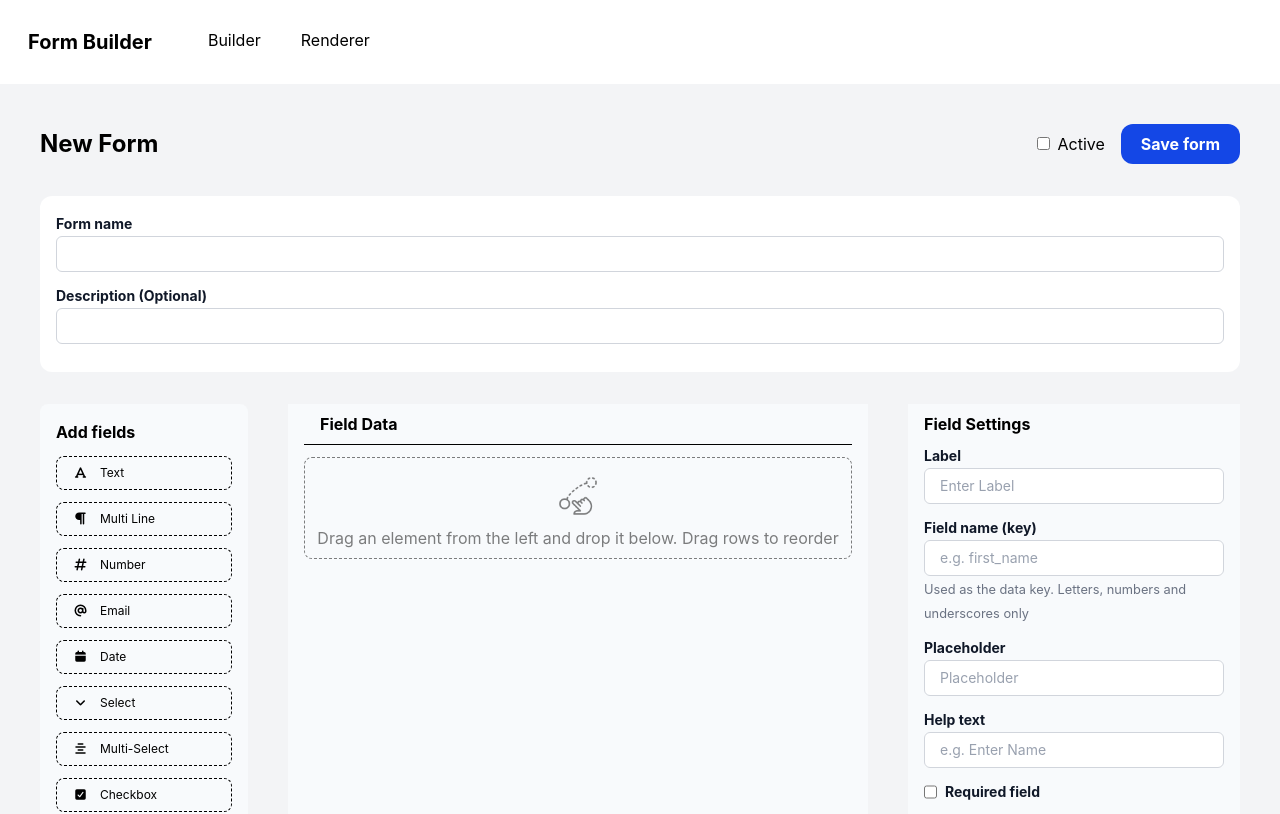
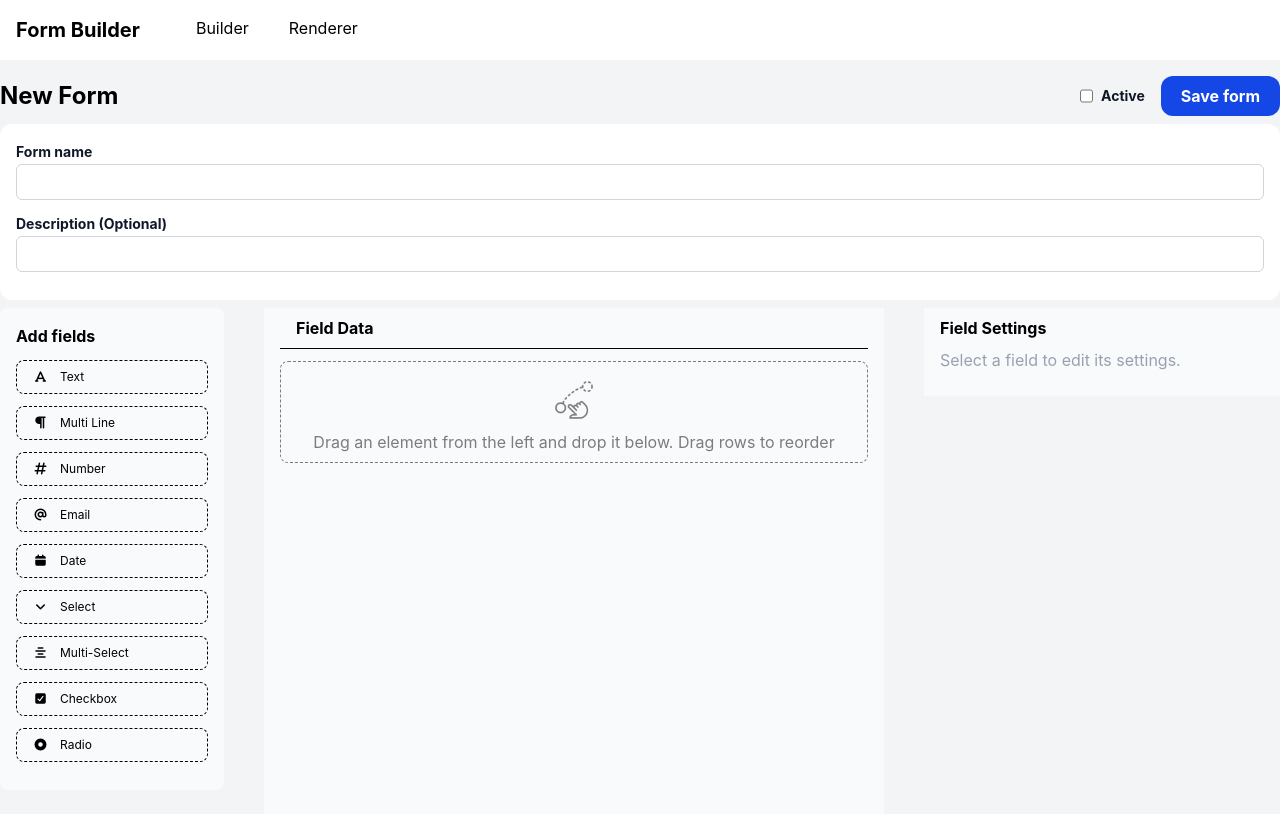
Before and after one commit to amanraina1/form-builder-vue, a Vue app in the folder frontend/: page /builder in a window 1280 px wide. Shown: the top 814 px of the page. Built offline with nearby package versions, Linux system fonts and the light colour scheme.

Commit message:
added store, field settings also

```diff
--- a/frontend/package.json
+++ b/frontend/package.json
@@ -15,7 +15,8 @@
     "tailwindcss": "^4.2.4",
     "vue": "^3.5.32",
     "vue-draggable": "^2.0.6",
-    "vuedraggable": "^4.1.0"
+    "vuedraggable": "^4.1.0",
+    "vuex": "^4.1.0"
   },
   "devDependencies": {
     "@vitejs/plugin-vue": "^6.0.6",
--- a/frontend/src/components/Builder/FormBuilder.vue
+++ b/frontend/src/components/Builder/FormBuilder.vue
@@ -1,31 +1,41 @@
 <script setup>
-import { ref } from "vue";
+import { computed, ref, watch } from "vue";
 import Menu from "./FormComponents/Menu.vue";
 import Sections from "./FormComponents/Sections.vue";
 import TextField from "../FormFields/TextField.vue";
 import FieldSettings from "./FormComponents/FieldSettings/FieldSettings.vue";
+import Checkbox from "../FormFields/Checkbox.vue";
+import { useStore } from "vuex";
+const store = useStore();
 
 const fieldsList = ref([]);
+
+const activeField = computed(() => store.getters.getActiveField);
+
+// watch(fieldsList.value, (nv) => {
+//   console.log(nv);
+// });
+
+// watch(activeField, (nv) => {
+//   console.log(nv);
+// });
 </script>
 
 <template>
-  <div class="main-wrapper mx-auto p-10 basic-details">
+  <div class="main-wrapper mx-auto py-4 basic-details">
     <header class="flex justify-between items-center">
       <h1 class="font-bold text-2xl">New Form</h1>
-      <span>
-        <span class="mr-4">
-          <input type="checkbox" class="mr-2" />
-          <label>Active</label>
-        </span>
+      <div class="flex items-center gap-4">
+        <Checkbox label="Active" />
         <button
           class="bg-blue-700 hover:bg-blue-900 text-white font-bold py-2 px-5 rounded-xl cursor-pointer"
         >
           Save form
         </button>
-      </span>
+      </div>
     </header>
 
-    <div class="bg-white p-4 my-8 rounded-xl">
+    <div class="bg-white p-4 my-2 rounded-xl">
       <TextField name="formName" label="Form name" />
 
       <TextField
@@ -55,7 +65,7 @@ const fieldsList = ref([]);
         <Sections :fieldsList="fieldsList" />
       </div>
 
-      <FieldSettings fieldType="text" class="col-span-3" />
+      <FieldSettings :activeField="activeField" class="col-span-3" />
     </div>
   </div>
 </template>
--- a/frontend/src/components/Builder/FormComponents/FEFields.vue/FESimpleFields.vue
+++ b/frontend/src/components/Builder/FormComponents/FEFields.vue/FESimpleFields.vue
@@ -1,12 +1,20 @@
 <script setup>
+import { useStore } from "vuex";
+const store = useStore();
+
 defineProps({
   fieldData: { type: Object, default: () => ({}) },
 });
+
+const addActiveField = (field) => {
+  store.commit("addActiveField", field);
+};
 </script>
 
 <template>
   <div
     v-if="fieldData.type === 'text'"
+    @click="addActiveField(fieldData)"
     class="grid grid-cols-10 items-center input-field bg-slate-50 rounded-xl mb-4"
   >
     <label
@@ -26,6 +34,7 @@ defineProps({
 
   <div
     v-else-if="fieldData.type === 'textarea'"
+    @click="addActiveField(fieldData)"
     class="grid grid-cols-10 items-center input-field bg-slate-50 rounded-xl mb-4"
   >
     <label
@@ -45,6 +54,7 @@ defineProps({
 
   <div
     v-else-if="fieldData.type === 'number'"
+    @click="addActiveField(fieldData)"
     class="grid grid-cols-10 items-center input-field bg-slate-50 rounded-xl mb-4"
   >
     <label
@@ -64,6 +74,7 @@ defineProps({
 
   <div
     v-else-if="fieldData.type === 'email'"
+    @click="addActiveField(fieldData)"
     class="grid grid-cols-10 items-center input-field bg-slate-50 rounded-xl mb-4"
   >
     <label
@@ -83,6 +94,7 @@ defineProps({
 
   <div
     v-else-if="fieldData.type === 'date'"
+    @click="addActiveField(fieldData)"
     class="grid grid-cols-10 items-center input-field bg-slate-50 rounded-xl mb-4"
   >
     <label
@@ -102,6 +114,7 @@ defineProps({
 
   <div
     v-else-if="fieldData.type === 'select'"
+    @click="addActiveField(fieldData)"
     class="grid grid-cols-10 items-center input-field bg-slate-50 rounded-xl mb-4"
   >
     <label
@@ -121,6 +134,7 @@ defineProps({
 
   <div
     v-else-if="fieldData.type === 'multiselect'"
+    @click="addActiveField(fieldData)"
     class="grid grid-cols-10 items-center input-field bg-slate-50 rounded-xl mb-4"
   >
     <label
@@ -140,6 +154,7 @@ defineProps({
 
   <div
     v-else-if="fieldData.type === 'radio'"
+    @click="addActiveField(fieldData)"
     class="grid grid-cols-10 items-center input-field bg-slate-50 rounded-xl mb-4"
   >
     <label
@@ -159,6 +174,7 @@ defineProps({
 
   <div
     v-else-if="fieldData.type === 'checkbox'"
+    @click="addActiveField(fieldData)"
     class="grid grid-cols-10 items-center input-field bg-slate-50 rounded-xl mb-4"
   >
     <label
--- a/frontend/src/components/Builder/FormComponents/FieldSettings/FieldSettings.vue
+++ b/frontend/src/components/Builder/FormComponents/FieldSettings/FieldSettings.vue
@@ -2,18 +2,18 @@
 import SimpleFieldSettings from "./SimpleFieldSettings.vue";
 
 defineProps({
-  fieldType: { type: String, default: "text" },
+  activeField: { type: Object, default: () => ({}) },
 });
 </script>
 
 <template>
-  <div class="field-settings-card bg-slate-50 px-4 py-2">
+  <div class="field-settings-card bg-slate-50 px-4 py-2 max-h-max">
     <header class="mb-2">
       <p class="font-bold">Field Settings</p>
     </header>
 
     <div class="field-settings-body">
-      <SimpleFieldSettings fieldType="select" />
+      <SimpleFieldSettings :activeField="activeField" />
     </div>
   </div>
 </template>
--- a/frontend/src/components/Builder/FormComponents/FieldSettings/SimpleFieldSettings.vue
+++ b/frontend/src/components/Builder/FormComponents/FieldSettings/SimpleFieldSettings.vue
@@ -1,10 +1,10 @@
 <script setup>
-import { ref } from "vue";
+import { computed, ref } from "vue";
 import Checkbox from "../../../FormFields/Checkbox.vue";
 import TextField from "../../../FormFields/TextField.vue";
 
-defineProps({
-  fieldType: { type: String, default: "text" },
+const props = defineProps({
+  activeField: { type: Object, default: () => ({}) },
 });
 
 const options = ref([
@@ -24,10 +24,17 @@ const addOption = () => {
 const removeOption = (id) => {
   options.value = options.value.filter((option) => option.id !== id);
 };
+
+const fieldType = computed(() => props.activeField?.type);
 </script>
 
 <template>
-  <div>
+  <div class="min-h-10">
+    <template v-if="!Object.keys(activeField).length">
+      <p class="text-gray-400">Select a field to edit its settings.</p>
+    </template>
+
+    <template v-else>
       <TextField name="Label" label="Label" placeholder="Enter Label" />
 
       <TextField
@@ -49,7 +56,7 @@ const removeOption = (id) => {
         placeholder="e.g. Enter Name"
       />
 
-    <Checkbox label="Required field" />
+      <Checkbox label="Required field" class="mb-2" />
 
       <template v-if="['text', 'textarea', 'number'].includes(fieldType)">
         <TextField
@@ -62,7 +69,9 @@ const removeOption = (id) => {
       </template>
 
       <template
-      v-if="['radio', 'select', 'multiselect', 'checkbox'].includes(fieldType)"
+        v-if="
+          ['radio', 'select', 'multiselect', 'checkbox'].includes(fieldType)
+        "
       >
         <label for="options" class="block font-bold text-sm/6 text-gray-900"
           >Options</label
@@ -99,5 +108,6 @@ const removeOption = (id) => {
           + Add option
         </button>
       </template>
+    </template>
   </div>
 </template>
--- a/frontend/src/components/Builder/FormComponents/Sections.vue
+++ b/frontend/src/components/Builder/FormComponents/Sections.vue
@@ -3,9 +3,11 @@ import { ref, computed } from "vue";
 import draggable from "vuedraggable";
 import Fields from "./Fields.vue";
 
-defineProps({
+const props = defineProps({
   fieldsList: { type: Object, default: () => ({}) },
 });
+
+const originalList = computed(() => props.fieldsList);
 
 const dragOptions = computed(() => {
   return {
@@ -17,7 +19,7 @@ const dragOptions = computed(() => {
 </script>
 
 <template>
-  <draggable v-bind="dragOptions" :list="fieldsList" class="min-h-100">
+  <draggable v-bind="dragOptions" :list="originalList" class="min-h-100">
     <template #item="{ element, index }">
       <Fields :fieldData="element" :key="index" />
     </template>
--- a/frontend/src/components/FormFields/Checkbox.vue
+++ b/frontend/src/components/FormFields/Checkbox.vue
@@ -6,7 +6,7 @@ defineProps({
 </script>
 
 <template>
-  <div class="mb-2 flex gap-2">
+  <div class="flex gap-2">
     <input type="checkbox" :name="name" :id="name" class="sm:text-sm/6" />
 
     <label :for="name" class="font-bold text-sm/6 text-gray-900">{{
--- a/frontend/src/components/Mini/Navbar.vue
+++ b/frontend/src/components/Mini/Navbar.vue
@@ -1,10 +1,10 @@
 <template>
-  <nav class="flex bg-slate-10 p-5 gap-10">
+  <nav class="flex bg-slate-10 p-2 gap-10">
     <h1 class="text-xl font-bold p-2">Form Builder</h1>
 
     <ul class="flex gap-6">
       <li
-        class="hover:bg-blue-100 hover:text-blue-800 hover:rounded-2xl p-2 cursor-pointer transition-all"
+        class="hover:bg-blue-100 hover:text-blue-800 hover:rounded-2xl p-2 cursor-pointer"
       >
         Builder
       </li>
--- a/frontend/src/main.js
+++ b/frontend/src/main.js
@@ -2,7 +2,10 @@ import { createApp } from "vue";
 import "./style.css";
 import App from "./App.vue";
 import axios from "axios";
+import store from "../store";
 
 axios.defaults.baseURL = "http://localhost:4000";
 
-createApp(App).mount("#app");
+const app = createApp(App);
+app.use(store);
+app.mount("#app");
--- /dev/null
+++ b/frontend/store/formBuilder.js
@@ -0,0 +1,24 @@
+const state = {
+  formFields: [],
+  activeField: {},
+};
+
+const getters = {
+  getFormFields(state) {
+    return state.formFields;
+  },
+  getActiveField(state) {
+    return state.activeField;
+  },
+};
+
+const mutations = {
+  updateFormDetails(state, data) {
+    state.formFields = data;
+  },
+  addActiveField(state, data) {
+    state.activeField = data;
+  },
+};
+
+export default { state, getters, mutations };
--- /dev/null
+++ b/frontend/store/index.js
@@ -0,0 +1,11 @@
+import { createStore } from "vuex";
+
+import formBuilder from "./formBuilder";
+
+const store = createStore({
+  modules: {
+    formBuilder,
+  },
+});
+
+export default store;
```
Also changed, not shown: 2 other files (tests, documents, lock files or other folders). Lines whose indentation alone changed are shown as unchanged.
